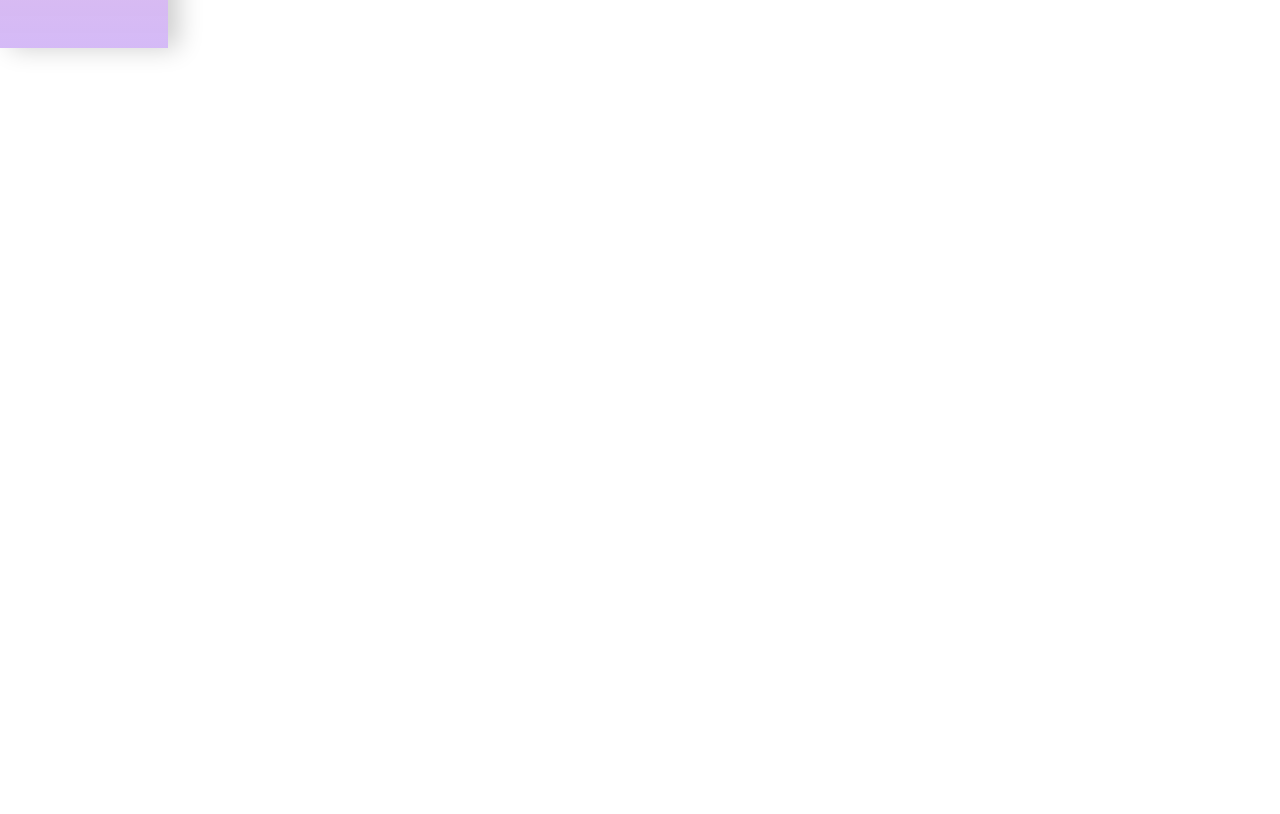
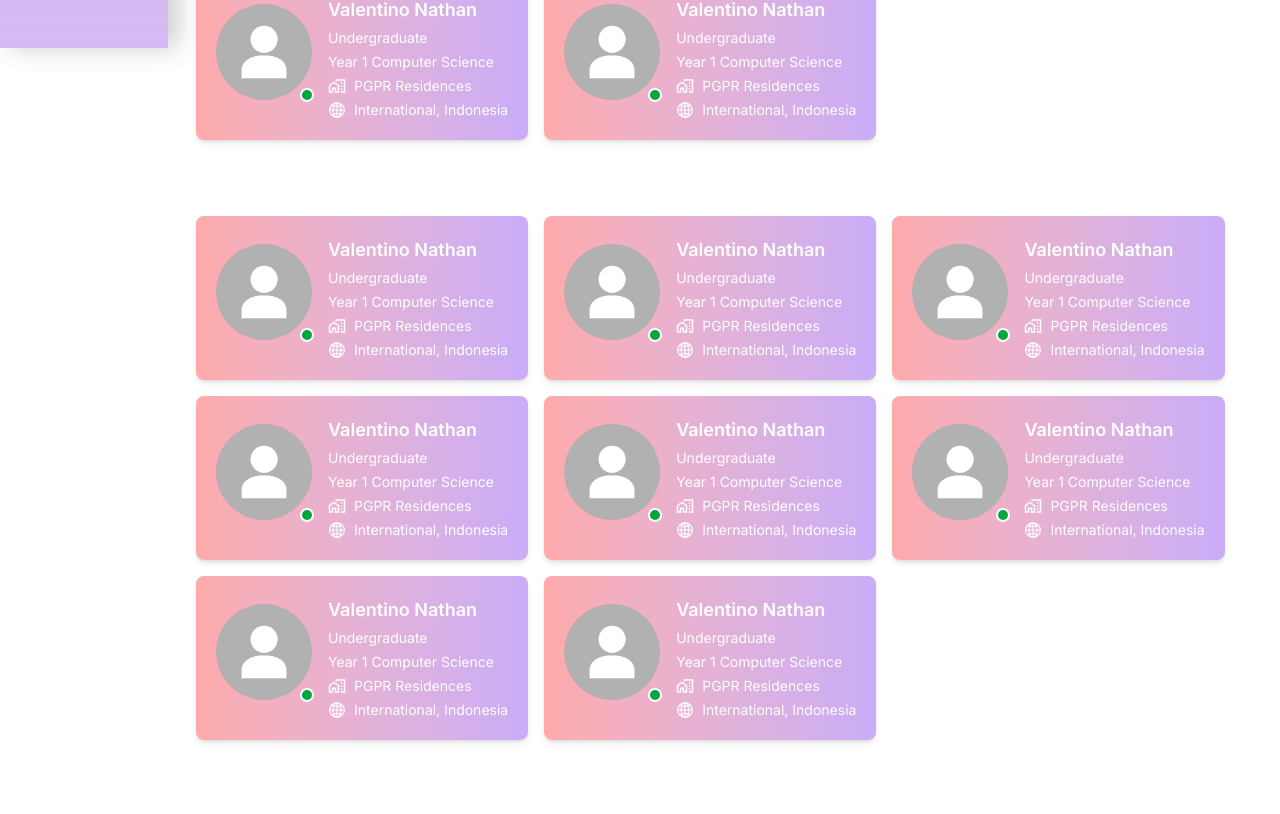
Before and after one commit to valentinonathan/NUSphere, a Next.js app: page /people in a window 1280 px wide. Shown: the part 820-1634 px from the top of the page. Before the commit the page ends 868 px from the top, so only its background shows below. Built offline with nearby package versions, Linux system fonts and the light colour scheme; a web font is replaced by a local one.

Commit message:
fixed event design

```diff
--- a/src/app/(main)/events/EventPost.tsx
+++ b/src/app/(main)/events/EventPost.tsx
@@ -4,7 +4,7 @@ import type { PostProps } from "./page"
 
 const EventPost = ({ id, title, user, imageURL, date, description }: PostProps) => {
   return (
-    <div className="max-w-200 border-2 border-pink-400 bg-gray-200/30 rounded-md p-4">
+    <div className="max-w-200 shadow-black/10 shadow-md rounded-md bg-gradient-to-r from-primary/50 from-0% via-secondary/50 via-110% to-secondary/50 to-100% rounded-md p-4">
       <div className="mb-3 flex items-start justify-between gap-3">
         <div>
           <h2 className="text-xl font-semibold">{title}</h2>
--- a/src/app/(main)/events/layout.tsx
+++ b/src/app/(main)/events/layout.tsx
@@ -4,7 +4,7 @@ export default function ChatLayout({
   children: React.ReactNode;
 }>) {
   return (
-    <div className="h-screen">
+    <div className="">
       {children}
     </div>
   );
--- a/src/app/(main)/events/page.tsx
+++ b/src/app/(main)/events/page.tsx
@@ -73,7 +73,7 @@ const page = () => {
           placeholder="Search events..."
           value={search}
           onChange={(e) => setSearch(e.target.value)}
-          className="border p-2 rounded-md w-full max-w-md"
+          className="p-2 rounded-md w-full max-w-md bg-black/20 shadow-black/20 shadow-md"
         />
         <Link
           href="/events/create"
--- a/src/app/(main)/people/PeopleCarousel.tsx
+++ b/src/app/(main)/people/PeopleCarousel.tsx
@@ -1,10 +1,14 @@
 import PeopleBadge from "./PeopleBadge"
 
-export default function PeopleCarousel() {
+export default function PeopleCarousel({heading}: {heading: string}) {
     return (
         <div className="flex flex-col gap-2 min-w-full max-w-full">
-            <h1 className="text-3xl font-semibold">People you might know</h1>
+            <h1 className="text-3xl font-semibold">{heading}</h1>
             <div className="flex flex-wrap gap-4">
+                <PeopleBadge />
+                <PeopleBadge />
+                <PeopleBadge />
+                <PeopleBadge />
                 <PeopleBadge />
                 <PeopleBadge />
                 <PeopleBadge />
--- a/src/app/(main)/people/layout.tsx
+++ b/src/app/(main)/people/layout.tsx
@@ -7,9 +7,11 @@ export default function PeopleLayout({
   children: React.ReactNode;
 }>) {
     return (
-        <div className="flex flex-col gap-4 min-w-full w-full p-4 max-w-full">
+        <div className="flex flex-col gap-8 min-w-full w-full p-4 max-w-full items-center">
           <FindPeople />
-          <PeopleCarousel />
+          <PeopleCarousel heading="People you might know" />
+          <PeopleCarousel heading="People from School of Computing" />
+          <PeopleCarousel heading="Fellow Indonesians" />
         </div>
     );
 }
```
